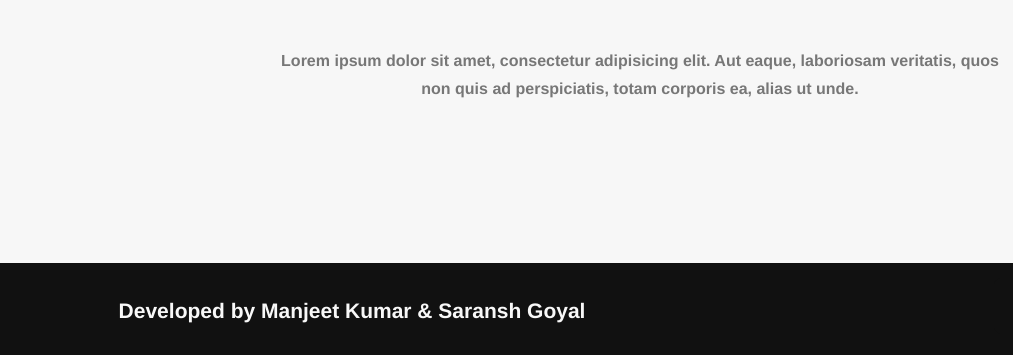
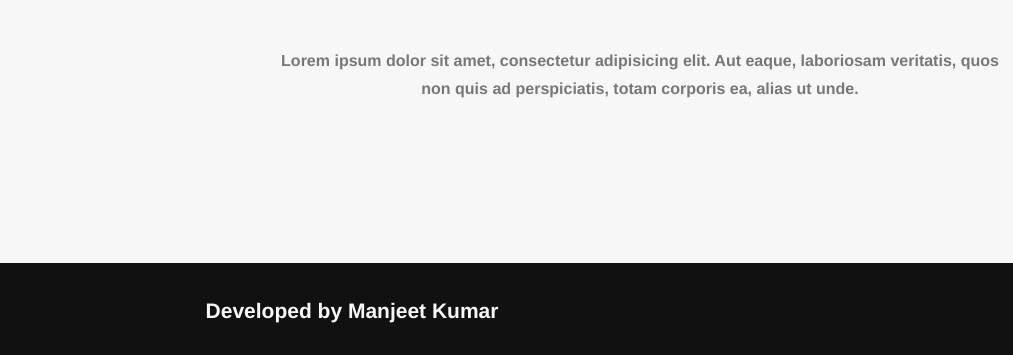
Before and after one commit to manjeetk09/TIC-Website, a plain HTML site: page team.html in a window 1280 px wide. Shown: the part 2379-2734 px from the top of the page, 0-1013 px from the left. Drawn offline with nearby package versions, Linux system fonts and the light colour scheme.

Commit message:
Update team.html

```diff
--- a/team.html
+++ b/team.html
@@ -354,7 +354,7 @@
             <div class="row">
 
                 <div class="col-lg-6" style="padding-top: 15px;">
-                    <p style="font-size: 1.5em;text-align: center;">Developed by Manjeet Kumar & Saransh Goyal</p>
+                    <p style="font-size: 1.5em;text-align: center;">Developed by Manjeet Kumar</p>
                 </div>
                 <div class="col-lg-6">
                     <ul class="list-inline banner-social-buttons" >
```
